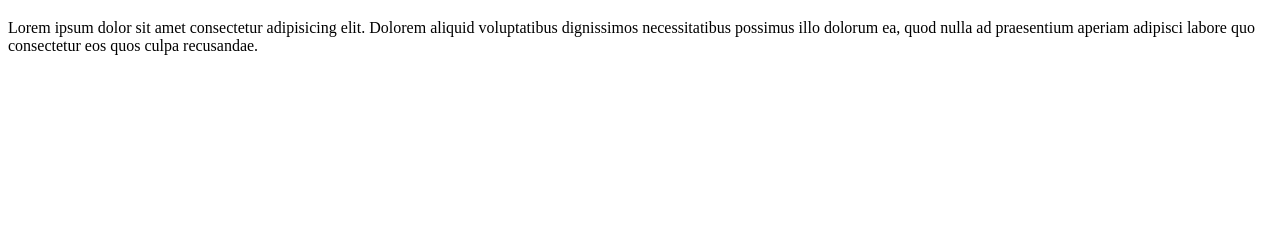
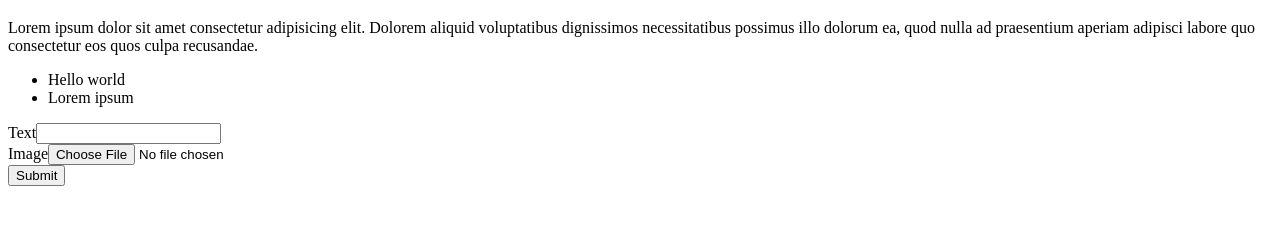
Before and after one commit to arnellebalane/feedbaqr, a Gatsby site: page /subject in a window 1280 px wide. Shown: the part 61-286 px from the top of the page. Built offline with nearby package versions, Linux system fonts and the light colour scheme; Gatsby itself is replaced by a stand-in of ours.

Commit message:
Add SubjectPage markup

```diff
--- a/package.json
+++ b/package.json
@@ -5,6 +5,7 @@
   "version": "0.1.0",
   "author": "Kyle Mathews <mathews.kyle@gmail.com>",
   "dependencies": {
+    "firebase": "7.9.0",
     "gatsby": "^2.19.7",
     "gatsby-image": "^2.2.39",
     "gatsby-plugin-manifest": "^2.2.39",
--- /dev/null
+++ b/src/components/feedback-form.js
@@ -0,0 +1,39 @@
+import React, { useState } from 'react';
+
+const FeedbackForm = () => {
+  const [data, setData] = useState({ text: '', image: null });
+
+  const handleChange = event => {
+    let { type, name, value, files } = event.target;
+    value = type === 'file' ? files[0] : value;
+    setData({ ...data, [name]: value });
+  };
+
+  const handleSubmit = event => {
+    event.preventDefault();
+    console.log(data);
+  };
+
+  return (
+    <form onSubmit={handleSubmit}>
+      <div>
+        <label>Text</label>
+        <input
+          type="text"
+          name="text"
+          value={data.text}
+          onChange={handleChange}
+        />
+      </div>
+
+      <div>
+        <label>Image</label>
+        <input type="file" name="image" onChange={handleChange} />
+      </div>
+
+      <button>Submit</button>
+    </form>
+  );
+};
+
+export default FeedbackForm;
--- /dev/null
+++ b/src/components/feedback-list.js
@@ -0,0 +1,13 @@
+import React from 'react';
+
+const FeedbackList = ({ feedbacks }) => {
+  return (
+    <ul>
+      {feedbacks.map((feedback, i) => (
+        <li key={i}>{feedback.text}</li>
+      ))}
+    </ul>
+  );
+};
+
+export default FeedbackList;
--- a/src/pages/subject.js
+++ b/src/pages/subject.js
@@ -1,14 +1,31 @@
 import React from 'react';
 import SubjectInfo from '../components/subject-info';
+import FeedbackList from '../components/feedback-list';
+import FeedbackForm from '../components/feedback-form';
 
 const SubjectPage = () => {
   const subject = {
     title: 'Test Subject',
     description:
       'Lorem ipsum dolor sit amet consectetur adipisicing elit. Dolorem aliquid voluptatibus dignissimos necessitatibus possimus illo dolorum ea, quod nulla ad praesentium aperiam adipisci labore quo consectetur eos quos culpa recusandae.',
+
+    feedbacks: [
+      {
+        text: 'Hello world',
+      },
+      {
+        text: 'Lorem ipsum',
+      },
+    ],
   };
 
-  return <SubjectInfo subject={subject} />;
+  return (
+    <>
+      <SubjectInfo subject={subject} />
+      <FeedbackList feedbacks={subject.feedbacks} />
+      <FeedbackForm />
+    </>
+  );
 };
 
 export default SubjectPage;
```
Also changed, not shown: 1 other file.
